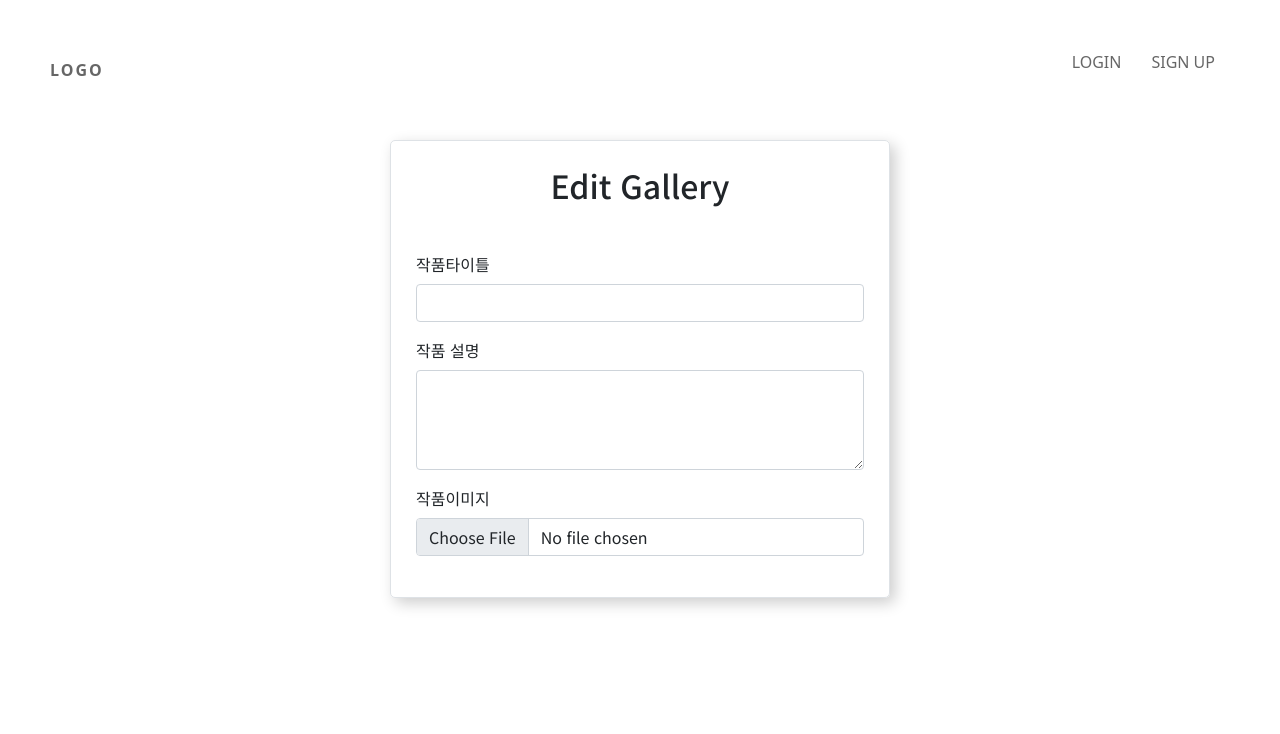
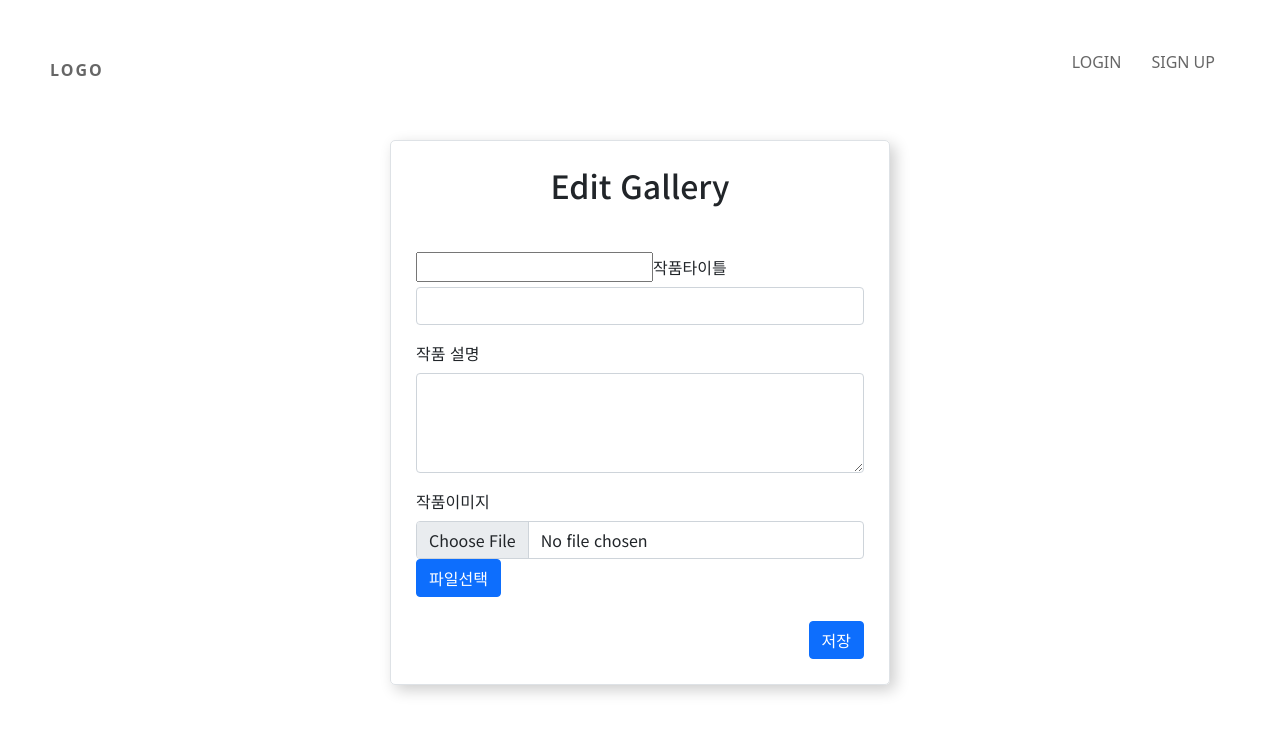
Before and after one commit to JinGoon-Kim/ccarrot_gallery, a React (Create React App) app in the folder gallery_front/gallery_app/: page /gallery in a window 1280 px wide. Shown: the top 734 px of the page. Built offline with nearby package versions, Linux system fonts and the light colour scheme.

Commit message:
form did not push

```diff
--- a/gallery_front/gallery_app/src/routes/gallery.js
+++ b/gallery_front/gallery_app/src/routes/gallery.js
@@ -1,41 +1,114 @@
-import React from 'react';
+import React,{ useRef } from 'react';
 import axios from 'axios';
 import { useForm } from 'react-hook-form';
 import { useState } from 'react';
 import "./gallery.css"
 
-const gallery = () => {
+const Gallery = () => {
 
-    // const [gallery_title, setGalleryTitle] = useState('');//첫번째 인자 = 초기 데이터 -> 두번째 인자 바꿔줄 데이터
-    // const [password, setPassword] = useState('');
-    // const [member_email, setMember_email] = useState('');
+    const [gallery_title, setGalleryTitle] = useState('');//첫번째 인자 = 초기 데이터 -> 두번째 인자 바꿔줄 데이터
+    const [gallery_content, setGalleryContent] = useState('');
+    const [file, setFile] = useState('');
+    const [previewURL, setPreviewURL] = useState('');
+    const fileRef= useRef();
+
+
+    const { handleSubmit, register, watch} = useForm();//mode:'onChange' = 유효성 검사를 할 수 있도록 해준다.
+
+    const onSubmit = (event) => {
+        axios.post("http://110.11.231.118:8070/v1/api/gallery", bodyJson, {headers : headers}).then((res) => console.log(res));
+        alert('회원가입이 완료되었습니다.');
+        console.log(watch());
+       // document.location.href ="/";
+    }
+
+    const headers = {
+        'Content-type': 'application/Json; charset=UTF-8; multipart/form-data'
+    }
+
+    const onerror = () => {
+
+    }
+
+    let bodyJson = JSON.stringify(watch());//제이슨을 문자열로 변경해준다.
+
+
+
+
+
+    //파일업로드
+    const handleFileOnChange = (event) => {//파일 불러오기
+        event.preventDefault();
+        let file = event.target.files[0];
+        let reader = new FileReader();
+
+        reader.onloadend = (e) => {
+            setFile(file);
+            setPreviewURL(reader.result);
+        }
+        if(file)
+        reader.readAsDataURL(file);
+    }
+
+    const handleFileButtonClick = (e) => {//버튼 대신 클릭하기
+        e.preventDefault();
+        fileRef.current.click(); // file 불러오는 버튼을 대신 클릭함
+    }
+
 
 
     return (
         <div className="eidt">
+            <form onSubmit={handleSubmit(onSubmit, onerror)} encype="multipart/form-data">
                 <div className="border edit__container">
-                <h2 class="mb-5 text-center">Edit Gallery</h2>
+                    <h2 className="mb-5 text-center">Edit Gallery</h2>
+                    <input name="id"
+                        {...register("id",{
+                            required:{
+                                value:"1"
+                            }
+                        })}
+                    />
 
                     {/* <input name="gallery_seq" value="1"/><br/> */}
 
 
                     <label className='form-label'>작품타이틀</label>
                     <div className='col-xs-12 mb-3'>
-                    <input type="text" name='gallery_title' className='form-control'/>
+                        <input type="text"
+                        {...register('gallery_title',{
+                            required:{
+                                value:true,
+                                message:"타이틀은 필수입니다."
+                            }
+                        })}
+                        name='gallery_title' className='form-control'/>
                     </div>
 
                     <label className='form-label'>작품 설명</label>
                     <div className='col-xs-12 mb-3'>
-                    <textarea name="gallery_content" className='form-control art_info'/>
+                        <textarea name="gallery_content"
+                        {...register("gallery_content",{
+                            required:{
+                                value:true,
+                                message:"작품설명은 필수입니다."
+                            }
+                        })}
+                        className='form-control art_info'/>
                     </div>
 
                     <label className='form-label'>작품이미지</label>
                     <div className='col-xs-12 mb-3'>
-                    <input type="file" className='form-control'/>
+                        <input ref={fileRef} type="file" className='form-control'/>
+                        <button onClick={handleFileButtonClick} className="btn btn-primary">파일선택</button>
+                    </div>
+                    <div className="text-right col-xs-12 d-flex mt-4 justify-content-end">
+                        <button type="submit" className="btn btn-primary gallery_submit">저장</button>
                     </div>
                 </div>
+            </form>
         </div>
     );
 };
 
-export default gallery;
+export default Gallery;
```
Lines whose indentation alone changed are shown as unchanged.
